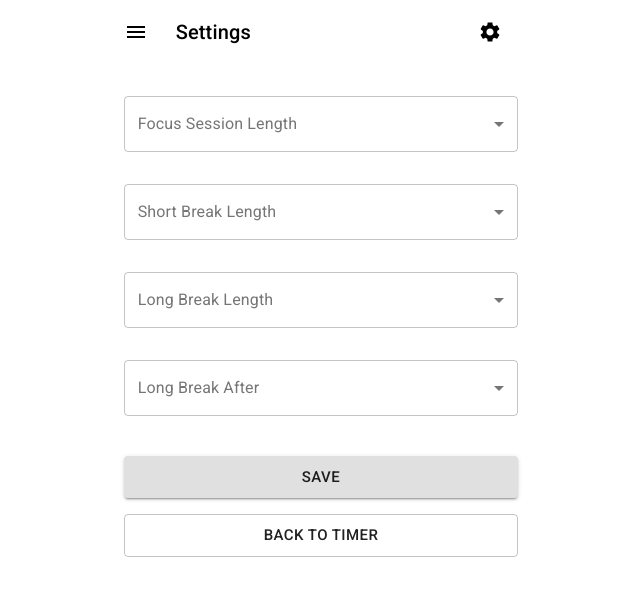
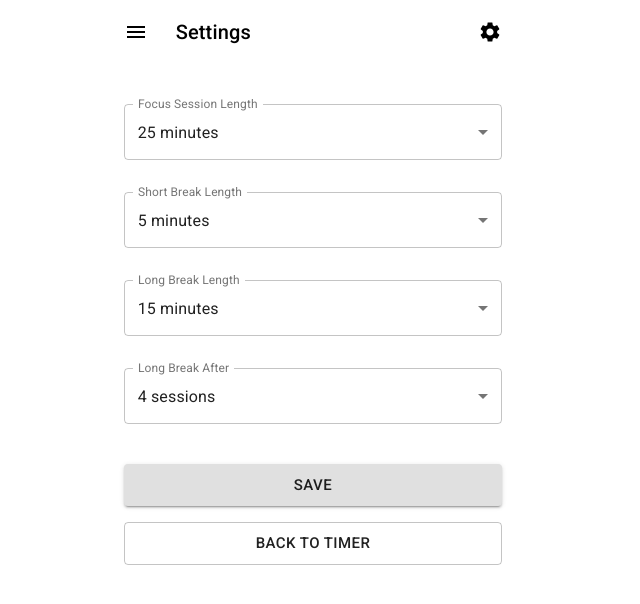
Before and after one commit to ctln12/react-timed-task-tracker, a React (Create React App) app: page /settings in a window 1280 px wide. Shown: the top 604 px of the page, without its empty margins (327-967 px from the left). Built offline with nearby package versions, Linux system fonts and the light colour scheme.

Commit message:
Refactor Settings component and delete unnecessary SelectTime component

```diff
--- a/src/components/SelectTime.js
+++ /dev/null
@@ -1,43 +0,0 @@
-import React, { useState } from 'react';
-import { FormControl, InputLabel, MenuItem, Select } from '@material-ui/core';
-import { makeStyles } from '@material-ui/core/styles';
-
-const useStyles = makeStyles((theme) => ({
-  formControl: {
-    margin: theme.spacing(2, 1),
-    minWidth: 120,
-  },
-}));
-
-function SelectTime({ minutes, session }) {
-  const classes = useStyles();
-  const [time, setTime] = useState('');
-  const handleChange = (event) => {
-    setTime(event.target.value);
-  };
-  return (
-    <FormControl variant="outlined" className={classes.formControl} fullWidth>
-      <InputLabel id="number-label">{session.label}</InputLabel>
-      <Select
-        labelId={`${session.id}-label`}
-        id={session.id}
-        value={time}
-        onChange={handleChange}
-        label={session.label}
-        inputProps={{ 'aria-label': session.ariaLabel }}
-        style={{width: '100%'}}
-      >
-        <MenuItem value="">
-          {session.label}
-        </MenuItem>
-        {minutes.map((option) => (
-          <MenuItem key={option.value} value={option.value}>
-            {option.label}
-          </MenuItem>
-        ))}
-      </Select>
-    </FormControl>
-  )
-}
-
-export default SelectTime;
--- a/src/components/Settings.js
+++ b/src/components/Settings.js
@@ -1,47 +1,32 @@
-import React from 'react';
-import { Button } from '@material-ui/core';
+import React, { useState } from 'react';
+import { Button, MenuItem, TextField } from '@material-ui/core';
 import { makeStyles } from '@material-ui/core/styles';
-import SelectTime from './SelectTime';
 import { Link } from 'react-router-dom';
+import useInputState from '../hooks/useInputState';
 
 const numbers = Array.from({length: 120}, (_, i) => i + 1);
 const minutes = numbers.map(number => ({
   value: `${number}`,
-  label: `${number} minutes`
+  label: number === 1 ? `${number} minute` : `${number} minutes`
 }));
-const sessions = [
-  {
-    id: 'focus-session-length',
-    label: 'Focus Session Length',
-    ariaLabel: 'Select focus session length'
-  },
-  {
-    id: 'short-break-length',
-    label: 'Short Break Length',
-    ariaLabel: 'Select short break length'
-  },
-  {
-    id: 'long-break-length',
-    label: 'Long Break Length',
-    ariaLabel: 'Select long break length'
-  },
-  {
-    id: 'long-break-after',
-    label: 'Long Break After',
-    ariaLabel: 'Select long break after'
-  },
-]
+const sessions = numbers.map(number => ({
+  value: `${number}`,
+  label: number === 1 ? `${number} session` : `${number} sessions`
+}));
 
 const useStyles = makeStyles((theme) => ({
   root: {
     width: 'fit-content',
-    margin: theme.spacing(2),
+    margin: theme.spacing(3),
+  },
+  select: {
+    margin: theme.spacing(2, 0),
   },
   buttons: {
-    margin: theme.spacing(2, 0),
+    marginTop: theme.spacing(3),
   },
   button: {
-    margin: theme.spacing(1, 1),
+    marginBottom: theme.spacing(2),
     width: '100%',
   },
   link: {
@@ -51,13 +36,92 @@ const useStyles = makeStyles((theme) => ({
 
 function Settings() {
   const classes = useStyles();
+  const initialSettings = {
+    focus: '25',
+    shortBreak: '5',
+    longBreak: '15',
+    nbSessions: '4'
+  };
+  const [settings, setSettings] = useState(initialSettings);
+  const handleSubmit = (event) => {
+    event.preventDefault();
+    setSettings(settings);
+    console.log(event.target.value);
+  };
+
+  const [focus, handleFocusChange] = useInputState(settings.focus);
+  const [shortBreak, handleShortBreakChange] = useInputState(settings.shortBreak);
+  const [longBreak, handleLongBreakChange] = useInputState(settings.longBreak);
+  const [nbSessions, handleNbSessionsChange] = useInputState(settings.nbSessions);
+
   return (
-    <form className={classes.root}>
-      {sessions.map(session =>
-        <SelectTime key={session.id} minutes={minutes} session={session} />
-      )}
+    <form className={classes.root} onSubmit={handleSubmit}>
+      <TextField
+        id="focus-session-length"
+        label="Focus Session Length"
+        variant="outlined"
+        select
+        fullWidth
+        value={focus}
+        onChange={handleFocusChange}
+        className={classes.select}
+      >
+        {minutes.map((option) => (
+          <MenuItem key={option.value} value={option.value}>
+            {option.label}
+          </MenuItem>
+        ))}
+      </TextField>
+      <TextField
+        id="short-break-length"
+        label="Short Break Length"
+        variant="outlined"
+        select
+        fullWidth
+        value={shortBreak}
+        onChange={handleShortBreakChange}
+        className={classes.select}
+      >
+        {minutes.map((option) => (
+          <MenuItem key={option.value} value={option.value}>
+            {option.label}
+          </MenuItem>
+        ))}
+      </TextField>
+      <TextField
+        id="long-break-length"
+        label="Long Break Length"
+        variant="outlined"
+        select
+        fullWidth
+        value={longBreak}
+        onChange={handleLongBreakChange}
+        className={classes.select}
+      >
+        {minutes.map((option) => (
+          <MenuItem key={option.value} value={option.value}>
+            {option.label}
+          </MenuItem>
+        ))}
+      </TextField>
+      <TextField
+        id="long-break-after"
+        label="Long Break After"
+        variant="outlined"
+        select
+        fullWidth
+        value={nbSessions}
+        onChange={handleNbSessionsChange}
+        className={classes.select}
+      >
+        {sessions.map((option) => (
+          <MenuItem key={option.value} value={option.value}>
+            {option.label}
+          </MenuItem>
+        ))}
+      </TextField>
       <div className={classes.buttons}>
-        <Button variant="contained" size="large" className={classes.button}>Save</Button>
+        <Button type="submit" variant="contained" size="large" className={classes.button}>Save</Button>
         <Link to="/" className={classes.link}>
           <Button variant="outlined" size="large" className={classes.button}>Back to timer</Button>
         </Link>
```
